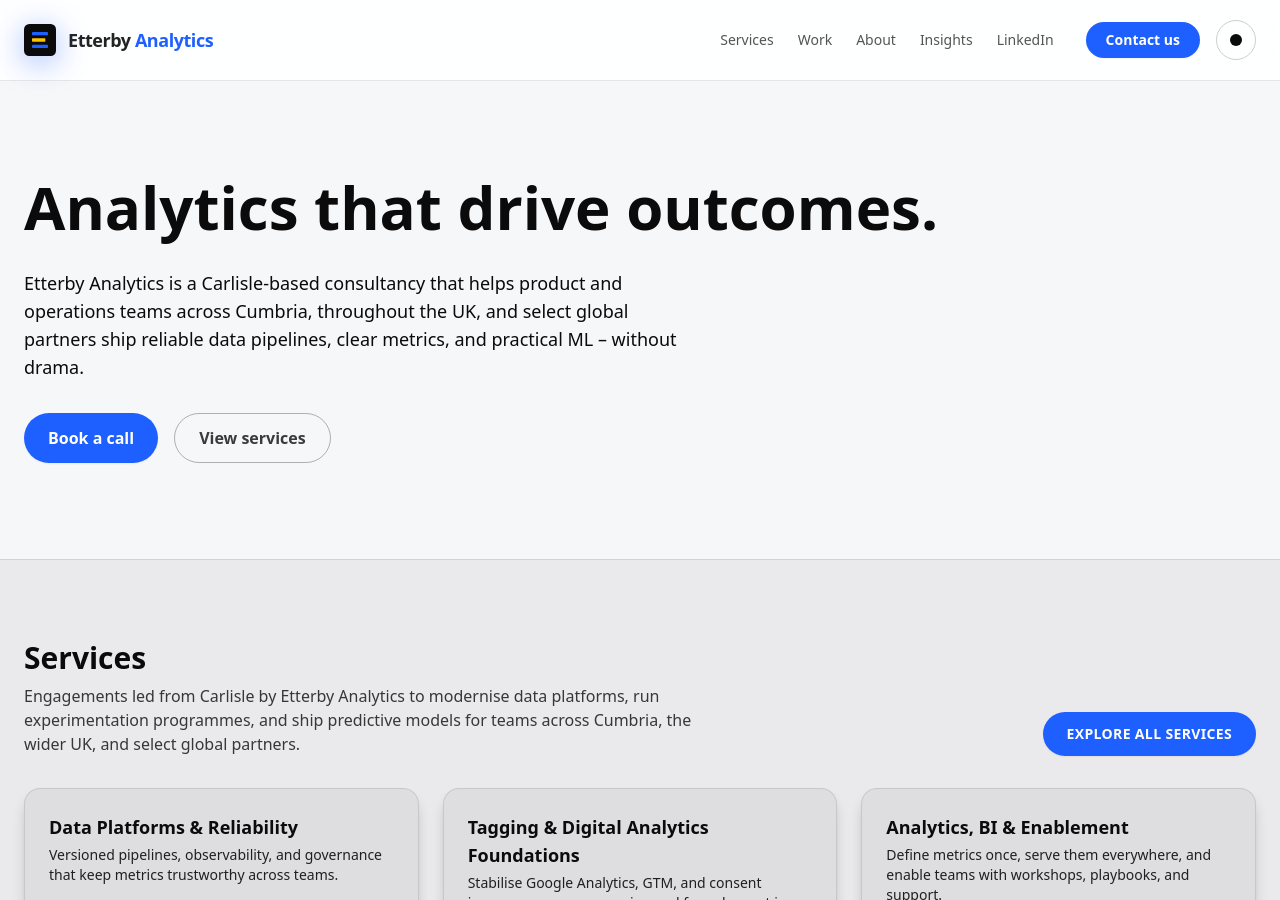
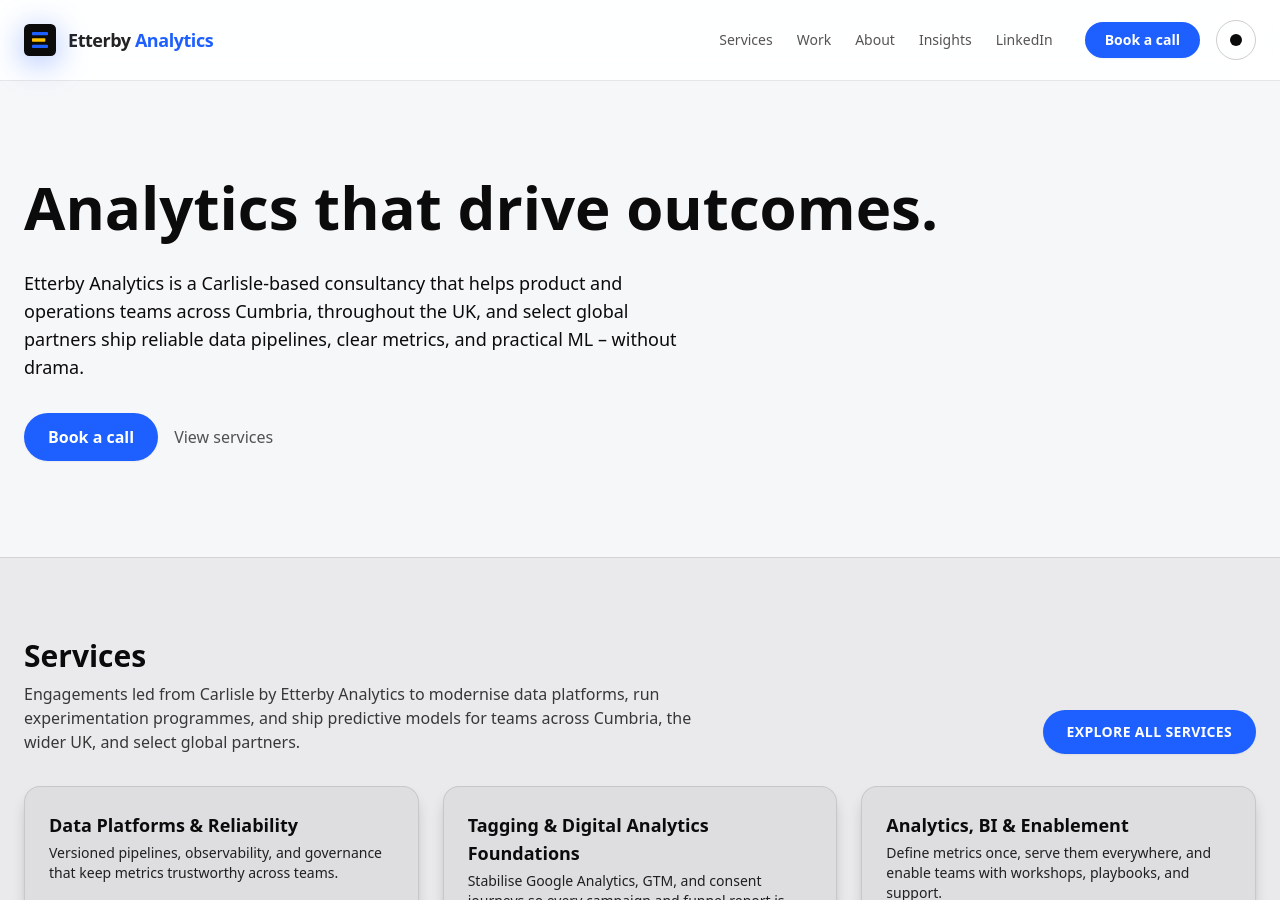
Before and after one commit to jp9516/etterby, a Jekyll site: the page built from index.md, in a window 1280 px wide and 900 px high. Built offline with Jekyll 4.4.1, drawn with Linux system fonts in a browser that asks for light colours; nearby versions of some CDN libraries.

Commit message:
Align CTA label and adjust hero secondary link

```diff
--- a/_includes/header.html
+++ b/_includes/header.html
@@ -14,7 +14,7 @@
           <a href="https://www.linkedin.com/company/etterby-analytics/" class="hover:text-brandblack dark:hover:text-white transition" target="_blank" rel="noopener">LinkedIn</a>
         </div>
         <div class="flex items-center gap-4">
-          <a href="/contact/" class="inline-flex items-center justify-center rounded-full bg-brandblue px-5 py-2 text-sm font-semibold text-white shadow-sm transition hover:bg-brandblue/90 focus:outline-none focus-visible:ring-2 focus-visible:ring-brandblue/40">Contact us</a>
+          <a href="/contact/" class="inline-flex items-center justify-center rounded-full bg-brandblue px-5 py-2 text-sm font-semibold text-white shadow-sm transition hover:bg-brandblue/90 focus:outline-none focus-visible:ring-2 focus-visible:ring-brandblue/40">Book a call</a>
           <button type="button" class="inline-flex h-10 w-10 items-center justify-center rounded-full border border-brandblack/20 text-brandblack/70 transition hover:border-brandblue/60 hover:text-brandblue dark:border-white/20 dark:text-white/70 dark:hover:border-brandblue/60 dark:hover:text-brandblue" data-theme-toggle aria-label="Toggle theme">
             <span class="sr-only" data-theme-toggle-label>Dark mode</span>
             <span class="inline-flex h-3 w-3 rounded-full bg-brandblack transition-colors dark:bg-white"></span>
@@ -29,7 +29,7 @@
         <a href="{{ item.url }}" class="py-1 hover:text-brandblack dark:hover:text-white transition">{{ item.title }}</a>
       {% endfor %}
       <a href="https://www.linkedin.com/company/etterby-analytics/" class="py-1 hover:text-brandblack dark:hover:text-white transition" target="_blank" rel="noopener">LinkedIn</a>
-      <a href="/contact/" class="mt-1 inline-flex items-center justify-center rounded-full bg-brandblue px-5 py-2 text-sm font-semibold text-white shadow-sm transition hover:bg-brandblue/90 focus:outline-none focus-visible:ring-2 focus-visible:ring-brandblue/40">Contact us</a>
+      <a href="/contact/" class="mt-1 inline-flex items-center justify-center rounded-full bg-brandblue px-5 py-2 text-sm font-semibold text-white shadow-sm transition hover:bg-brandblue/90 focus:outline-none focus-visible:ring-2 focus-visible:ring-brandblue/40">Book a call</a>
       <button type="button" class="inline-flex h-10 w-10 items-center justify-center self-end rounded-full border border-brandblack/15 text-brandblack/70 transition hover:border-brandblue/60 hover:text-brandblue dark:border-white/20 dark:text-white/70 dark:hover:border-brandblue/60 dark:hover:text-brandblue" data-theme-toggle aria-label="Toggle theme">
         <span class="sr-only" data-theme-toggle-label>Dark mode</span>
         <span class="inline-flex h-3 w-3 rounded-full bg-brandblack transition-colors dark:bg-white"></span>
--- a/index.md
+++ b/index.md
@@ -10,9 +10,9 @@
     <p class="text-lg max-w-2xl">
       Etterby Analytics is a Carlisle-based consultancy that helps product and operations teams across Cumbria, throughout the UK, and select global partners ship reliable data pipelines, clear metrics, and practical ML – without drama.
     </p>
-    <div class="flex flex-wrap gap-4">
+    <div class="flex flex-wrap gap-4 items-center">
       <a href="/contact/" class="inline-flex items-center justify-center rounded-full bg-brandblue px-6 py-3 text-base font-semibold text-white shadow-sm transition hover:bg-brandblue/90 focus:outline-none focus-visible:ring-2 focus-visible:ring-brandblue/40">Book a call</a>
-      <a href="/services/" class="inline-flex items-center justify-center rounded-full border border-brandblack/30 px-6 py-3 text-base font-semibold text-brandblack/80 transition hover:border-brandblue/60 hover:text-brandblue focus:outline-none focus-visible:ring-2 focus-visible:ring-brandblue/40 dark:border-white/30 dark:text-white/80">View services</a>
+      <a href="/services/" class="text-base font-medium text-brandblack/70 transition hover:text-brandblue focus-visible:underline dark:text-white/70">View services</a>
     </div>
   </div>
 {% endcapture %}
```
